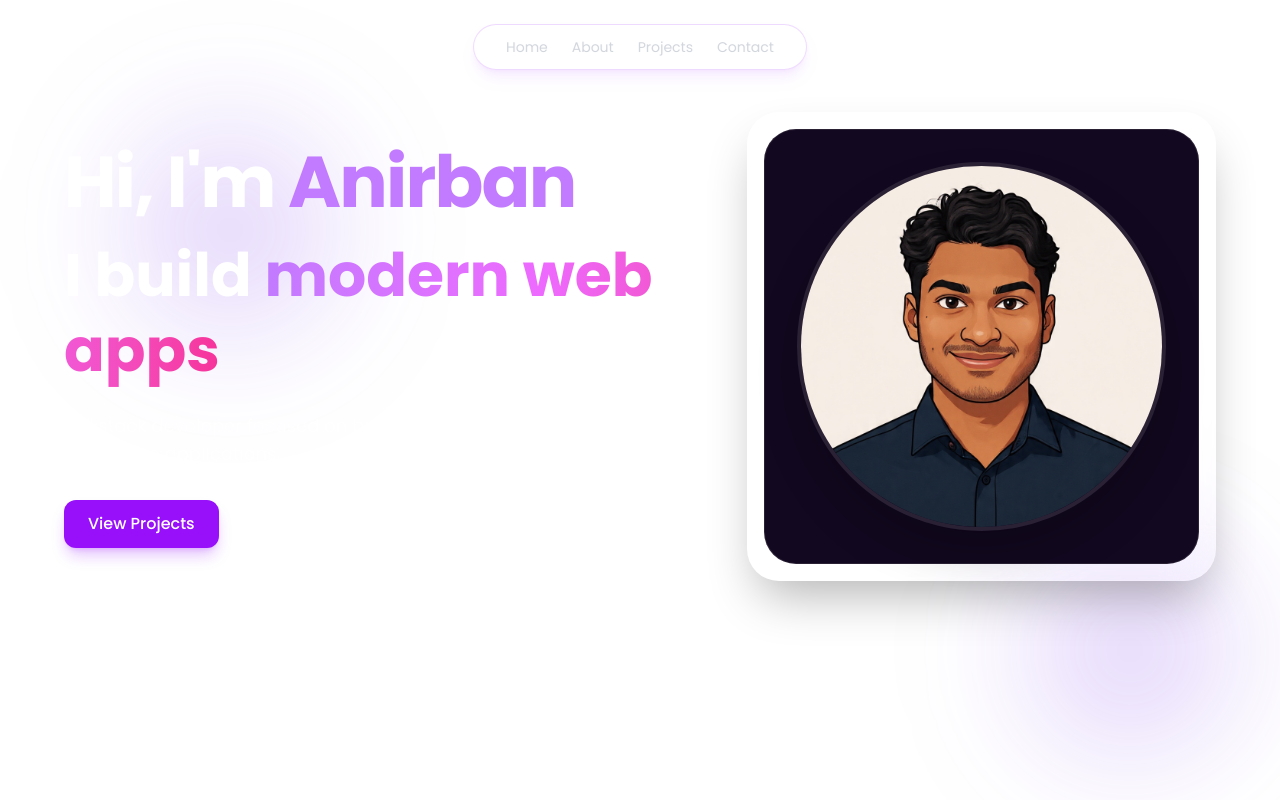
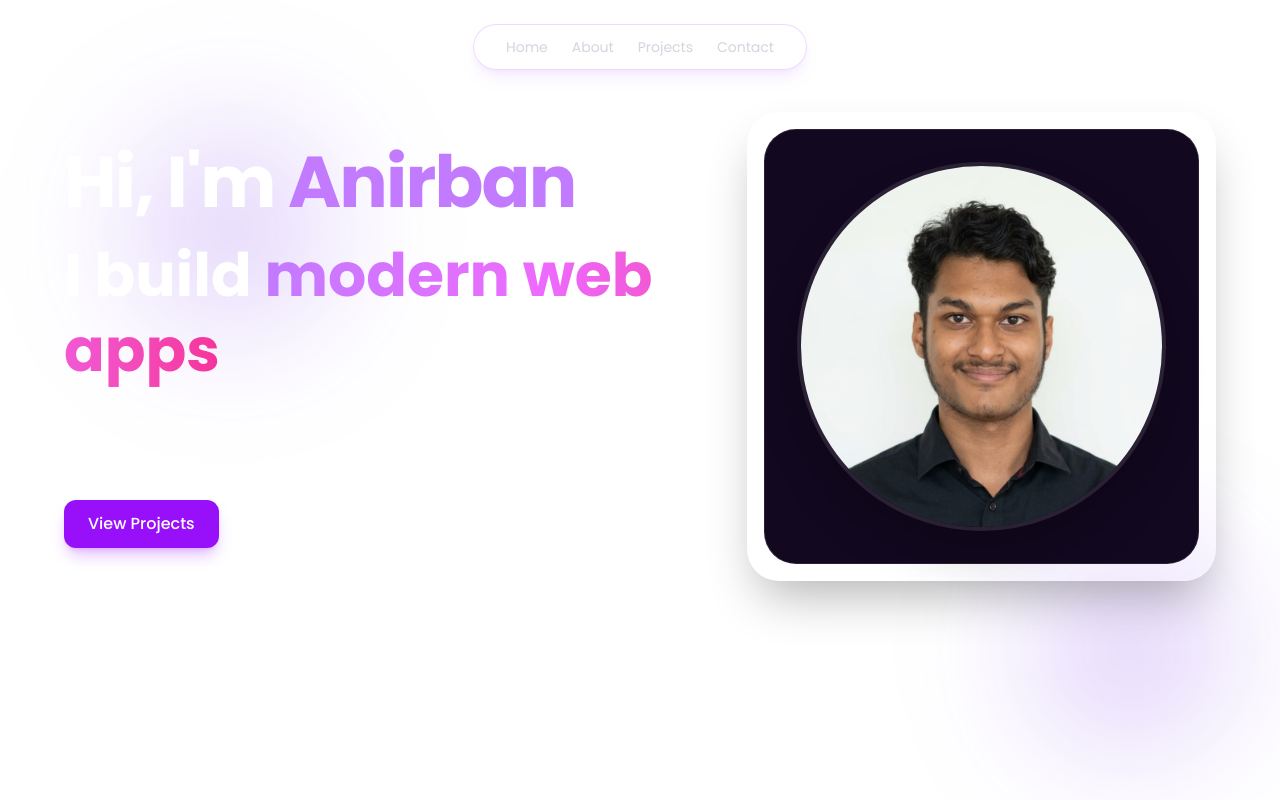
Before and after one commit to duttaanirban/Portfolio-2.1, a Next.js app: page / in a window 1280 px wide. Shown: the top 800 px of the page. Built offline with nearby package versions, Linux system fonts and the light colour scheme.

Commit message:
dp changed

```diff
--- a/components/Hero.tsx
+++ b/components/Hero.tsx
@@ -44,7 +44,7 @@ export default function Hero() {
             <div className="flex items-center justify-center rounded-4xl border border-white/10 bg-[#12081f] p-6 md:p-8">
               <div className="relative aspect-square w-full max-w-sm overflow-hidden rounded-full border-4 border-white/10 shadow-2xl shadow-black/30">
                 <Image
-                  src="/Profile.jpeg"
+                  src="/pic.jpeg"
                   alt="Portrait of Anirban"
                   fill
                   priority
```
Also changed, not shown: public/pic.jpeg (added).
